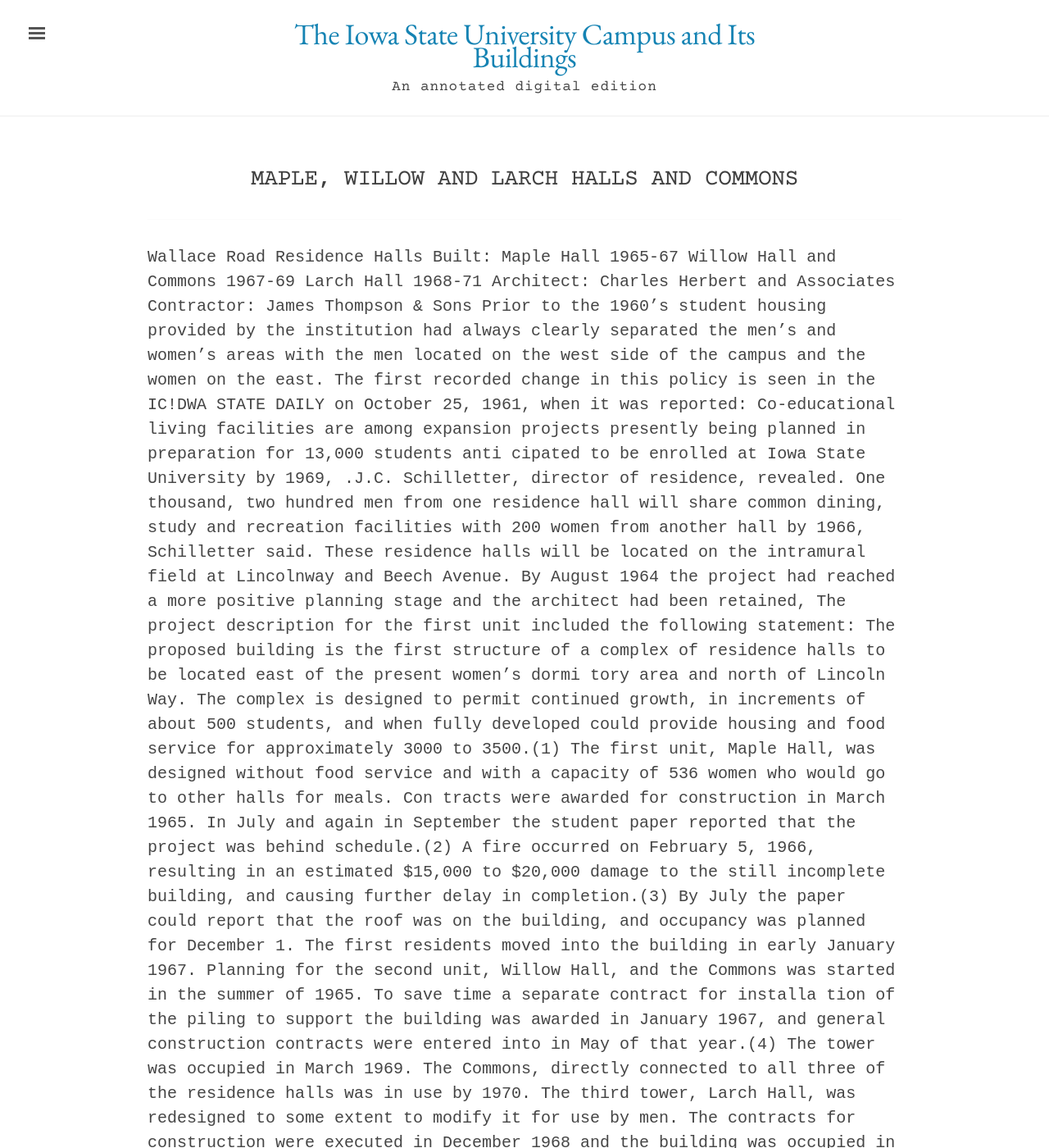
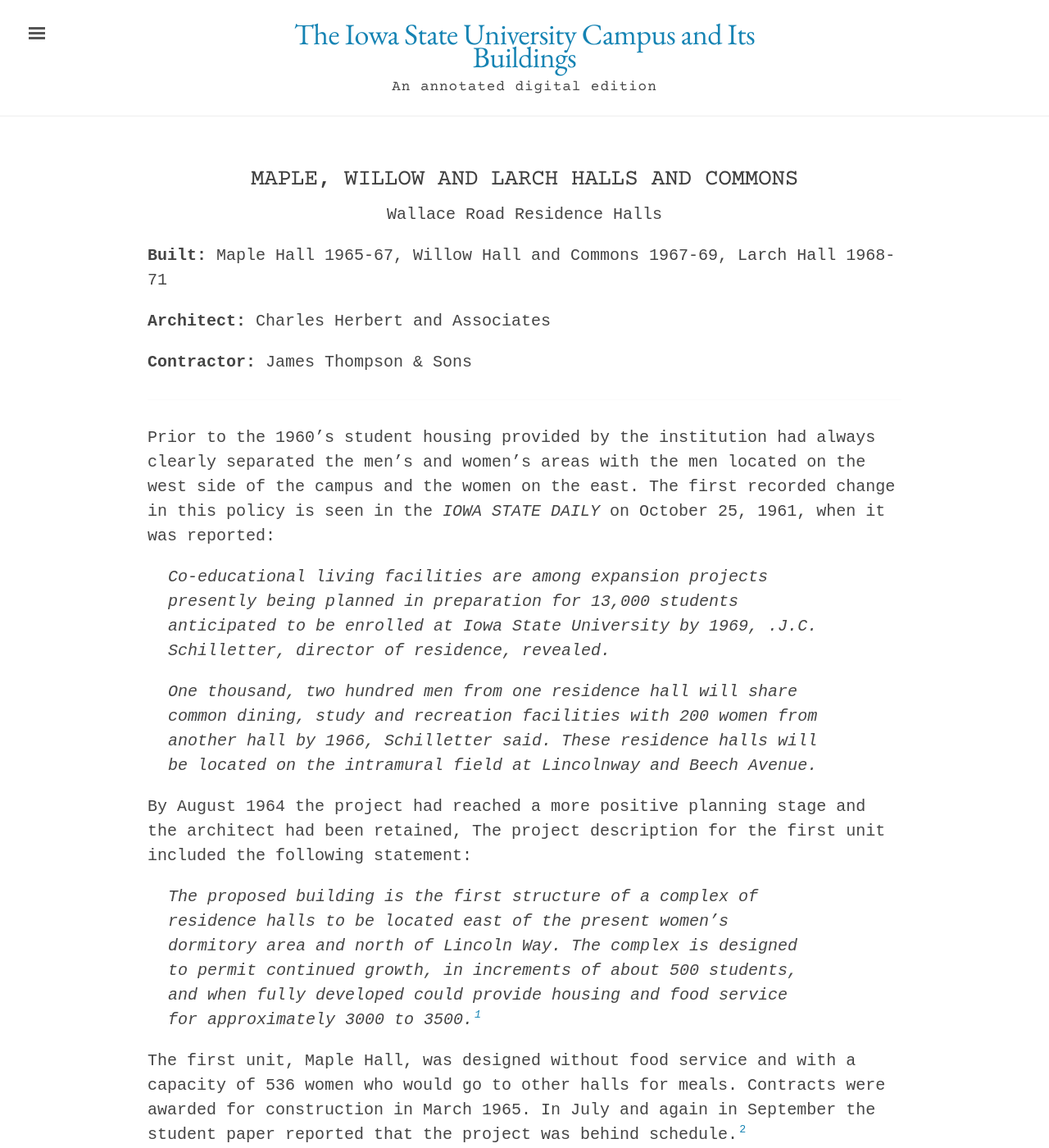
Before and after one commit to emanderson811/day-edition, a Jekyll site: the page built from _texts/buildings/133day-maple-willow-larch-halls.md, in a window 1280 px wide and 1400 px high. Shown: the whole window at 82% size. Built offline with Jekyll 4.4.1, drawn with Linux system fonts in a browser that asks for light colours; some of the changed text lies outside the part shown.

Commit message:
Update 133day-maple-willow-larch-halls.md

```diff
--- a/_texts/buildings/133day-maple-willow-larch-halls.md
+++ b/_texts/buildings/133day-maple-willow-larch-halls.md
@@ -14,24 +17,34 @@
 ---
 ---
 
-Wallace Road Residence Halls
-Built: Maple Hall 1965-67 Willow Hall and Commons 1967-69 Larch Hall 1968-71
-Architect: Charles Herbert and Associates Contractor: James Thompson & Sons
-Prior to the 1960's student housing provided by the institution had always clearly separated the men's and women's areas with the men located on the west side of the campus and the women on the east. The first recorded change in this policy is seen in the IC!DWA STATE DAILY on October 25, 1961, when it was reported:
-Co-educational living facilities are among expansion projects presently being planned in preparation for 13,000 students anti cipated to be enrolled at Iowa State University by 1969, .J.C. Schilletter, director of residence, revealed.
-One thousand, two hundred men from one residence hall will share common dining, study and recreation facilities with 200 women from another hall by 1966, Schilletter said. These residence halls will be located on the intramural field at Lincolnway and Beech Avenue.
+Prior to the 1960's student housing provided by the institution had always clearly separated the men's and women's areas with the men located on the west side of the campus and the women on the east. The first recorded change in this policy is seen in the *IOWA STATE DAILY* on October 25, 1961, when it was reported:
+
+>Co-educational living facilities are among expansion projects presently being planned in preparation for 13,000 students anticipated to be enrolled at Iowa State University by 1969, .J.C. Schilletter, director of residence, revealed.
+>
+>One thousand, two hundred men from one residence hall will share common dining, study and recreation facilities with 200 women from another hall by 1966, Schilletter said. These residence halls will be located on the intramural field at Lincolnway and Beech Avenue.
+
 By August 1964 the project had reached a more positive planning stage and the architect had been retained, The project description for the
 first unit included the following statement:
-The proposed building is the first structure of a complex of residence halls to be located east of the present women's dormi tory area and north of Lincoln Way. The complex is designed to permit continued growth, in increments of about 500 students, and when fully developed could provide housing and food service for approximately 3000 to 3500.(1)
-The first unit, Maple Hall, was designed without food service and with a capacity of 536 women who would go to other halls for meals. Con tracts were awarded for construction in March 1965. In July and again in September the student paper reported that the project was behind schedule.(2)
-A fire occurred on February 5, 1966, resulting in an estimated $15,000 to $20,000 damage to the still incomplete building, and causing further delay in completion.(3)
+
+>The proposed building is the first structure of a complex of residence halls to be located east of the present women's dormitory area and north of Lincoln Way. The complex is designed to permit continued growth, in increments of about 500 students, and when fully developed could provide housing and food service for approximately 3000 to 3500.[^fn1]
+
+The first unit, Maple Hall, was designed without food service and with a capacity of 536 women who would go to other halls for meals. Contracts were awarded for construction in March 1965. In July and again in September the student paper reported that the project was behind schedule.[^fn2]
+
+A fire occurred on February 5, 1966, resulting in an estimated $15,000 to $20,000 damage to the still incomplete building, and causing further delay in completion.[^fn3]
+
 By July the paper could report that the roof was on the building, and occupancy was planned for December 1. The first residents moved
 into the building in early January 1967.
-Planning for the second unit, Willow Hall, and the Commons was started in the summer of 1965. To save time a separate contract for installa tion of the piling to support the building was awarded in January 1967, and general construction contracts were entered into in May of that year.(4) The tower was occupied in March 1969.
+
+Planning for the second unit, Willow Hall, and the Commons was started in the summer of 1965. To save time a separate contract for installation of the piling to support the building was awarded in January 1967, and general construction contracts were entered into in May of that year.[^fn4] The tower was occupied in March 1969.
+
 The Commons, directly connected to all three of the residence halls was in use by 1970.
-The third tower, Larch Hall, was redesigned to some extent to modify
-it for use by men. The contracts for construction were executed in December 1968 and the building was occupied in 1971.
-(1)  Minutes, August 5-7,  1964
-(2)  Iowa State Daily, July 29 and  September 10,  1965
-(3)  Ibid.  February 8,  1966
-(4)  Minutes, May 11-12,  1967
+
+The third tower, Larch Hall, was redesigned to some extent to modify it for use by men. The contracts for construction were executed in December 1968 and the building was occupied in 1971.
+
+[^fn1]:  Minutes, August 5-7,  1964
+
+[^fn2]:  Iowa State Daily, July 29 and  September 10,  1965
+
+[^fn3]:  Ibid.  February 8,  1966
+
+[^fn4]:  Minutes, May 11-12,  1967
```
Also changed, not shown: other parts of _texts/buildings/133day-maple-willow-larch-halls.md (+6 -3 lines).
